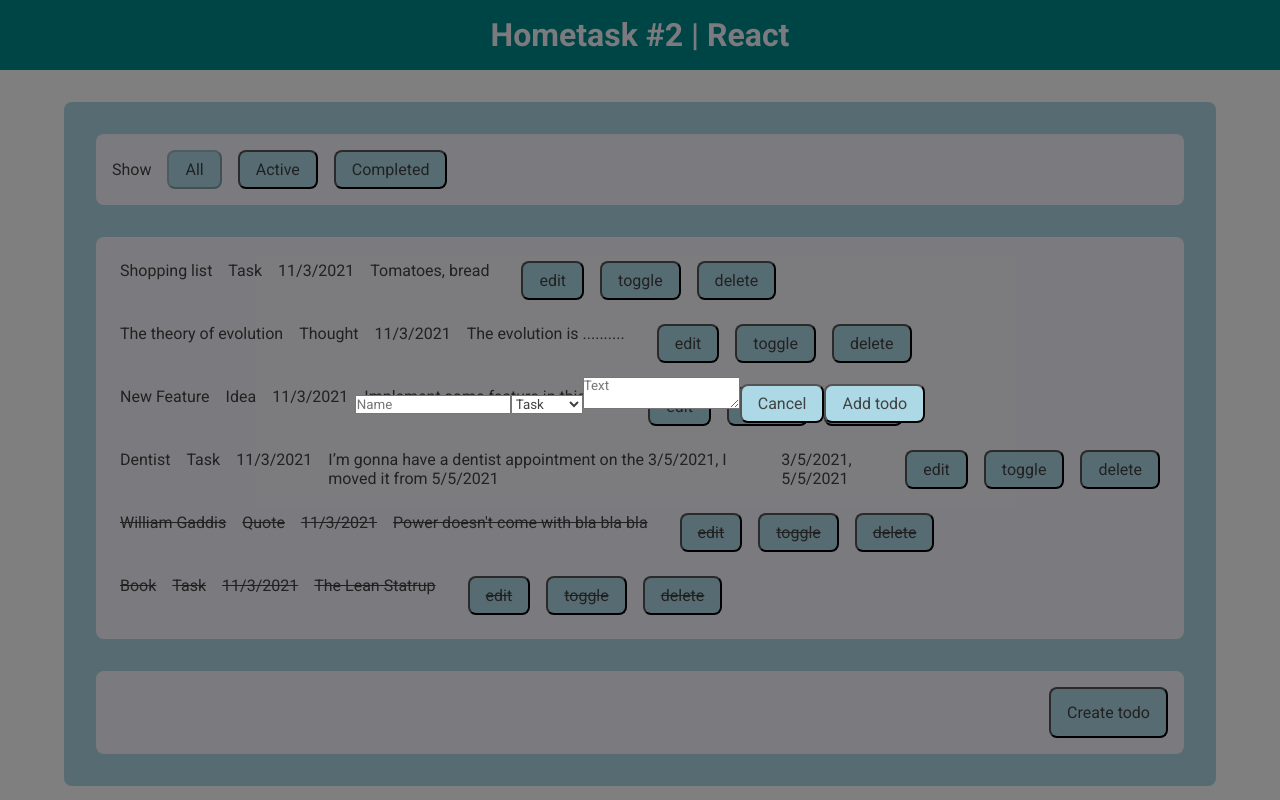
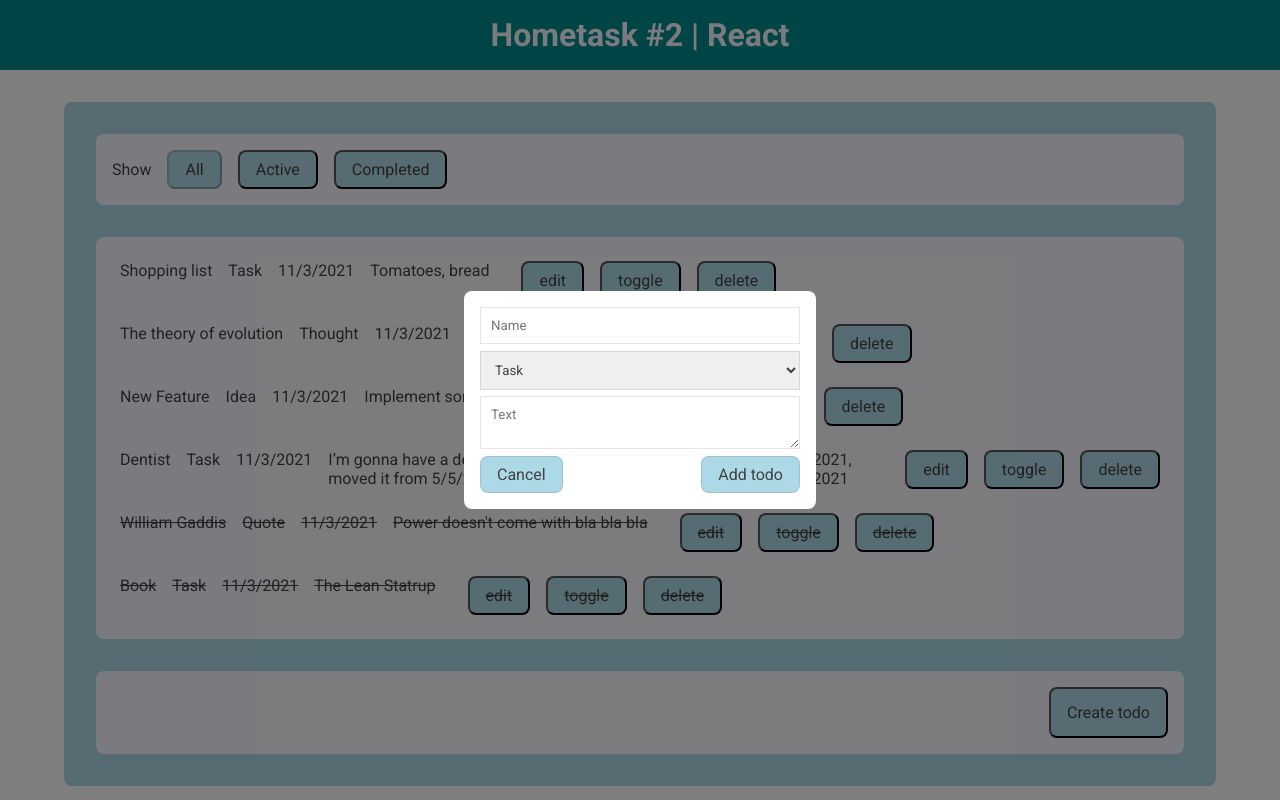
Before and after one commit to 6mahdapihka9/CourseOfReactAndNodeTask2, a React (Create React App) app: page / in a window 1280 px wide. Both pictures are taken after a click on the button "Create todo". Shown: the top 800 px of the page. Built offline with nearby package versions, Linux system fonts and the light colour scheme.

Commit message:
#3rd cosmetic update form styles final update

```diff
--- a/src/components/formWrappper/form/Form.css
+++ b/src/components/formWrappper/form/Form.css
@@ -1,4 +1,4 @@
-form *{
+form *:not(div){
     box-sizing: border-box;
     border: 1px solid rgba(0,0,0,0.1);
 }
@@ -15,6 +15,11 @@ form{
 form > *:not(:last-child){
     margin-bottom: 0.5em;
 }
+.button-section {
+    width: 100%;
+    display: flex;
+    justify-content: space-between;
+}
 input, select, textarea{
     width: 100%;
     max-width: 100%;
--- a/src/components/formWrappper/form/Form.js
+++ b/src/components/formWrappper/form/Form.js
@@ -3,6 +3,7 @@ import {addTodo, editTodo, setAnnouncerEvent, setFormInvisible} from "../../../a
 import {connect} from "react-redux";
 import {getDatesFromText} from "../../../helpers/get.dates.from.text";
 import {generateRandomID} from "../../../helpers/generate.random.id";
+import './Form.css'
 
 const Form = ({todo, onClick, cancel, dispatch}) => {
   let emptyObj = {
@@ -72,10 +73,12 @@ const Form = ({todo, onClick, cancel, dispatch}) => {
           <option value={'Thought'}>Thought</option>
         </select>
         <textarea value={value.text} name={'text'} placeholder={"Text"} onChange={onChange} required/>
-        <button onClick={cancel}>Cancel</button>
-        <button type="submit">
-          {(!!todo) ? 'Edit todo' : 'Add todo'}
-        </button>
+        <div className={'button-section'}>
+          <button onClick={cancel}>Cancel</button>
+          <button type="submit">
+            {(!!todo) ? 'Edit todo' : 'Add todo'}
+          </button>
+        </div>
       </form>
   )
 }
```
